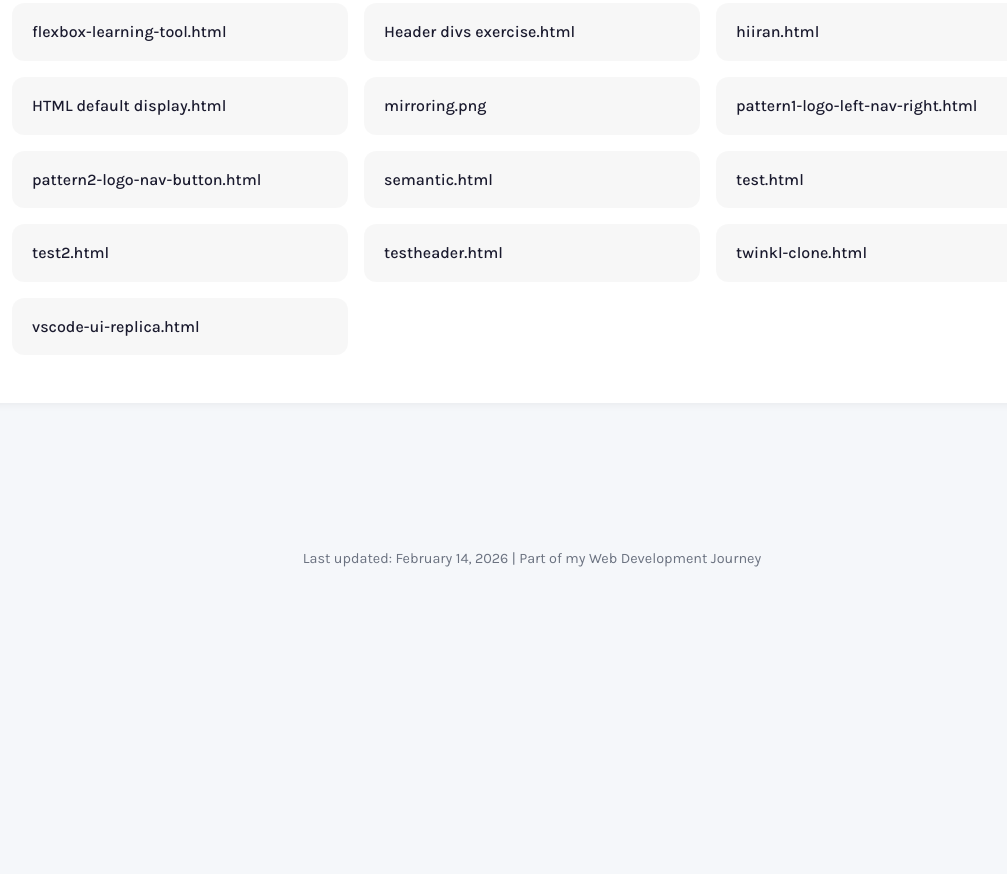
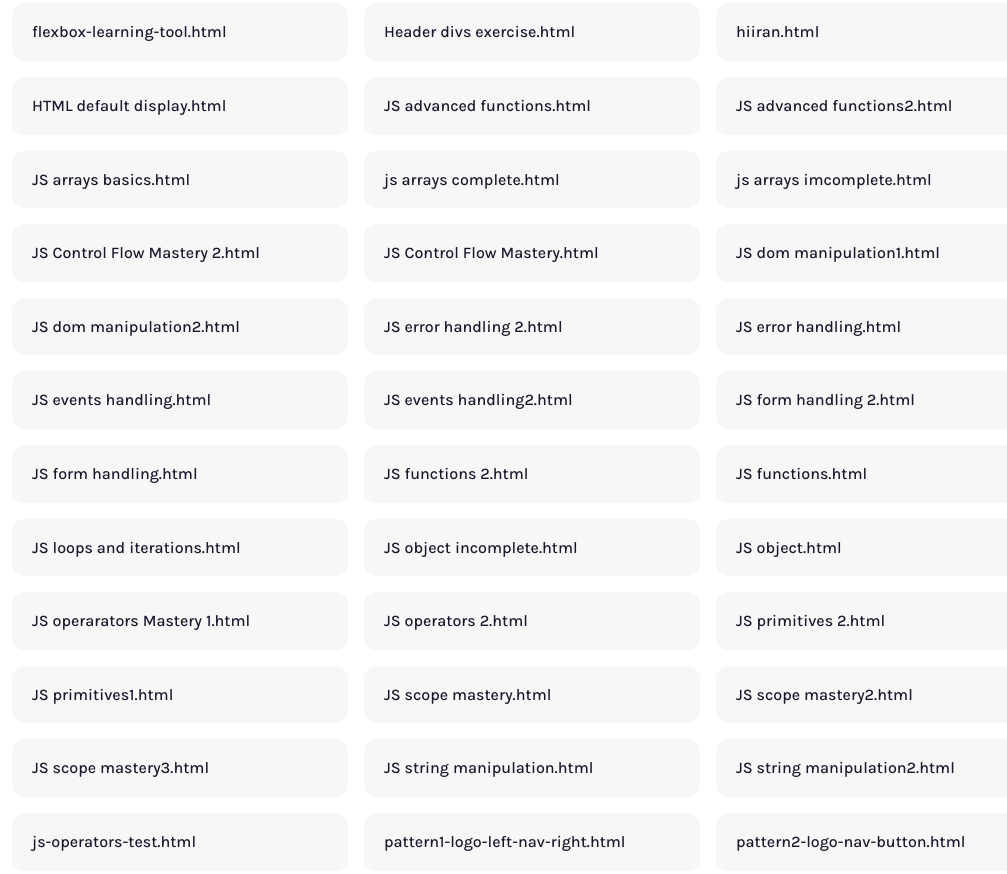
Before and after one commit to reerluuqa/Code-Courses, a plain HTML site: page 01-html-css-js/index.html in a window 1280 px wide. Shown: the part 3143-4017 px from the top of the page, without its empty margins (108-1115 px from the left). Before the commit the page ends 3761 px from the top, so only its background shows below. Drawn offline with Linux system fonts and the light colour scheme.

Commit message:
Regenerate course index pages

```diff
--- a/01-html-css-js/index.html
+++ b/01-html-css-js/index.html
@@ -359,7 +359,36 @@
 <li><a href="exercises/Header%20divs%20exercise.html">Header divs exercise.html</a></li>
 <li><a href="exercises/hiiran.html">hiiran.html</a></li>
 <li><a href="exercises/HTML%20default%20display.html">HTML default display.html</a></li>
-<li><a href="exercises/mirroring.png">mirroring.png</a></li>
+<li><a href="exercises/JS%20advanced%20functions.html">JS advanced functions.html</a></li>
+<li><a href="exercises/JS%20advanced%20functions2.html">JS advanced functions2.html</a></li>
+<li><a href="exercises/JS%20arrays%20basics.html">JS arrays basics.html</a></li>
+<li><a href="exercises/js%20arrays%20complete.html">js arrays complete.html</a></li>
+<li><a href="exercises/js%20arrays%20imcomplete.html">js arrays imcomplete.html</a></li>
+<li><a href="exercises/JS%20Control%20Flow%20Mastery%202.html">JS Control Flow Mastery 2.html</a></li>
+<li><a href="exercises/JS%20Control%20Flow%20Mastery.html">JS Control Flow Mastery.html</a></li>
+<li><a href="exercises/JS%20dom%20manipulation1.html">JS dom manipulation1.html</a></li>
+<li><a href="exercises/JS%20dom%20manipulation2.html">JS dom manipulation2.html</a></li>
+<li><a href="exercises/JS%20error%20handling%202.html">JS error handling 2.html</a></li>
+<li><a href="exercises/JS%20error%20handling.html">JS error handling.html</a></li>
+<li><a href="exercises/JS%20events%20handling.html">JS events handling.html</a></li>
+<li><a href="exercises/JS%20events%20handling2.html">JS events handling2.html</a></li>
+<li><a href="exercises/JS%20form%20handling%202.html">JS form handling 2.html</a></li>
+<li><a href="exercises/JS%20form%20handling.html">JS form handling.html</a></li>
+<li><a href="exercises/JS%20functions%202.html">JS functions 2.html</a></li>
+<li><a href="exercises/JS%20functions.html">JS functions.html</a></li>
+<li><a href="exercises/JS%20loops%20and%20iterations.html">JS loops and iterations.html</a></li>
+<li><a href="exercises/JS%20object%20incomplete.html">JS object incomplete.html</a></li>
+<li><a href="exercises/JS%20object.html">JS object.html</a></li>
+<li><a href="exercises/JS%20operarators%20Mastery%201.html">JS operarators Mastery 1.html</a></li>
+<li><a href="exercises/JS%20operators%202.html">JS operators 2.html</a></li>
+<li><a href="exercises/JS%20primitives%202.html">JS primitives 2.html</a></li>
+<li><a href="exercises/JS%20primitives1.html">JS primitives1.html</a></li>
+<li><a href="exercises/JS%20scope%20mastery.html">JS scope mastery.html</a></li>
+<li><a href="exercises/JS%20scope%20mastery2.html">JS scope mastery2.html</a></li>
+<li><a href="exercises/JS%20scope%20mastery3.html">JS scope mastery3.html</a></li>
+<li><a href="exercises/JS%20string%20manipulation.html">JS string manipulation.html</a></li>
+<li><a href="exercises/JS%20string%20manipulation2.html">JS string manipulation2.html</a></li>
+<li><a href="exercises/js-operators-test.html">js-operators-test.html</a></li>
 <li><a href="exercises/pattern1-logo-left-nav-right.html">pattern1-logo-left-nav-right.html</a></li>
 <li><a href="exercises/pattern2-logo-nav-button.html">pattern2-logo-nav-button.html</a></li>
 <li><a href="exercises/semantic.html">semantic.html</a></li>
@@ -373,7 +402,7 @@
     </div>
 
     <footer>
-        <p>Last updated: February 14, 2026 | Part of my Web Development Journey</p>
+        <p>Last updated: February 19, 2026 | Part of my Web Development Journey</p>
     </footer>
 </body>
 </html>
```
Also changed, not shown: 02-git-github/index.html (+1 -1 lines), 03-react/index.html (+1 -1 lines), 04-backend/index.html (+1 -1 lines), 05-databases/index.html (+1 -1 lines), 06-integration/index.html (+1 -1 lines), 07-deployment-devops/index.html (+1 -1 lines), 08-web-security/index.html (+1 -1 lines).
